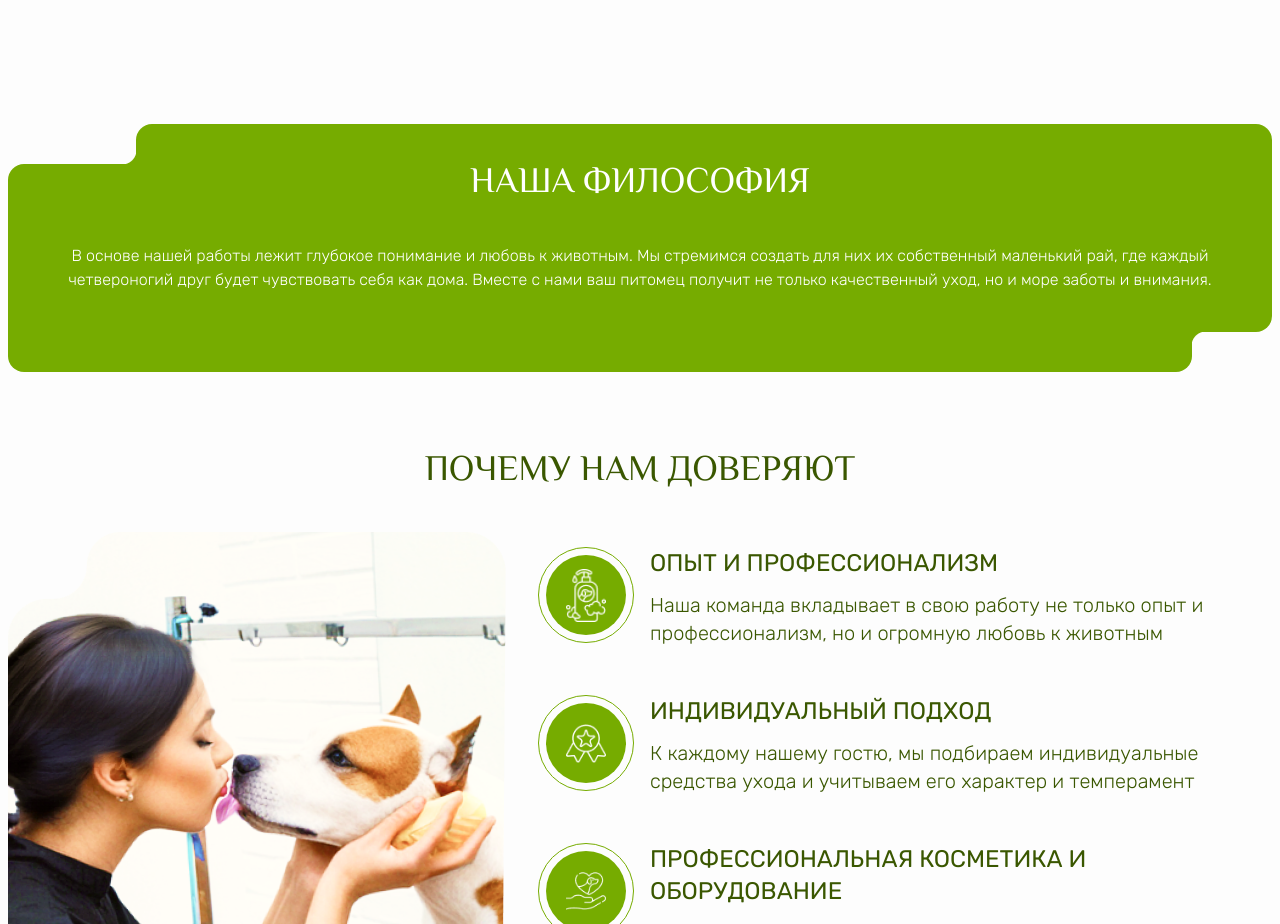
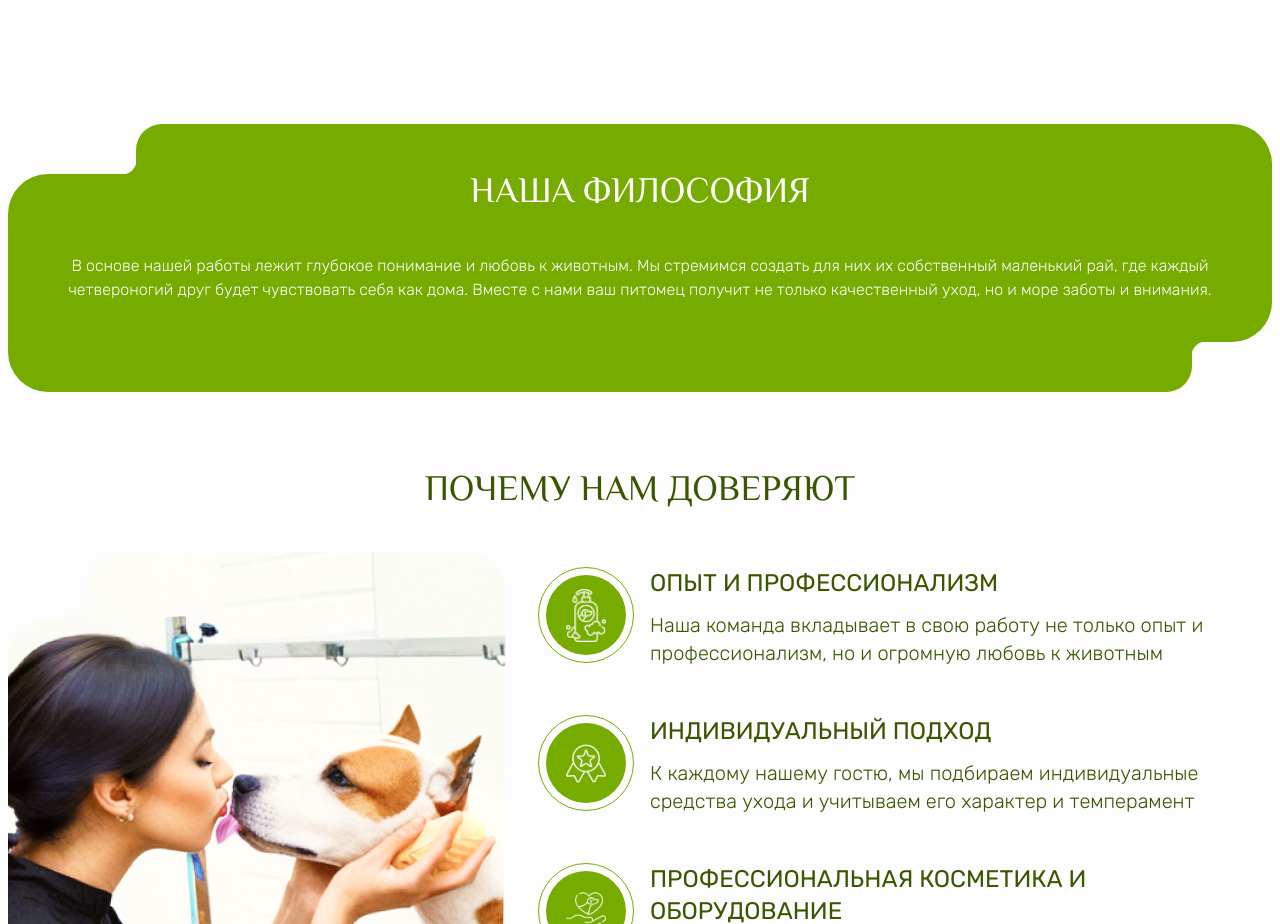
Before and after one commit to maxim-semikov/rumi, a Next.js app: page / in a window 1280 px wide. Shown: the part 780-1704 px from the top of the page. Built offline with nearby package versions, Linux system fonts and the light colour scheme.

Commit message:
fix shape

```diff
--- a/src/components/shape/index.tsx
+++ b/src/components/shape/index.tsx
@@ -3,18 +3,18 @@ import './shapeStyles.css'
 
 export const Shape = ({children}:React.PropsWithChildren) => (
     <div className={'text-white my-10'}>
-        <div className={'h-10 flex'}>
+        <div className={'h-[50px] flex'}>
             <div className={'round-out'}/>
 
-            <div className={'grow bg-rumi-light rounded-ss-2xl rounded-se-2xl'}/>
+            <div className={'grow bg-rumi-light rounded-ss-[26px] rounded-se-[40px]'}/>
         </div>
 
-        <div className={'bg-rumi-light rounded-ss-2xl rounded-ee-2xl pb-10 px-10'}>
+        <div className={'bg-rumi-light rounded-ss-[40px] rounded-ee-[40px] pb-10 px-10'}>
             {children}
         </div>
 
-        <div className={'h-10 flex'}>
-            <div className={'bg-rumi-light rounded-es-2xl rounded-ee-2xl grow'}/>
+        <div className={'h-[50px] flex'}>
+            <div className={'bg-rumi-light rounded-es-[40px] rounded-ee-[26px] grow'}/>
             <div className={'round-out-second'}/>
         </div>
     </div>
```
